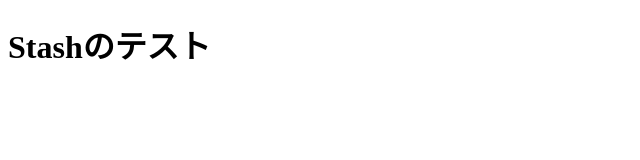
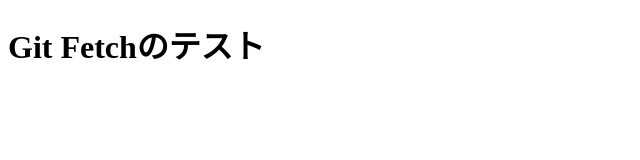
Before and after one commit to Ikeda-Daigo/git_test, a plain HTML site: page index.html in a window 1280 px wide. Shown: the whole page, without its empty margins (0-640 px from the left). Drawn offline with Linux system fonts and the light colour scheme.

Commit message:
git fetchのテスト

```diff
--- a/index.html
+++ b/index.html
@@ -6,6 +6,6 @@
     <title>Document</title>
 </head>
 <body>
-    <h1>Stashのテスト</h1>
+    <h1>Git Fetchのテスト</h1>
 </body>
 </html>
```
